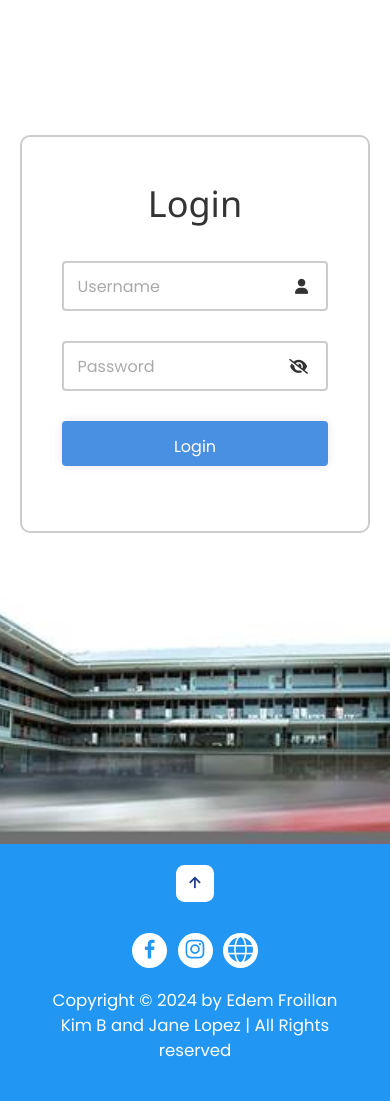
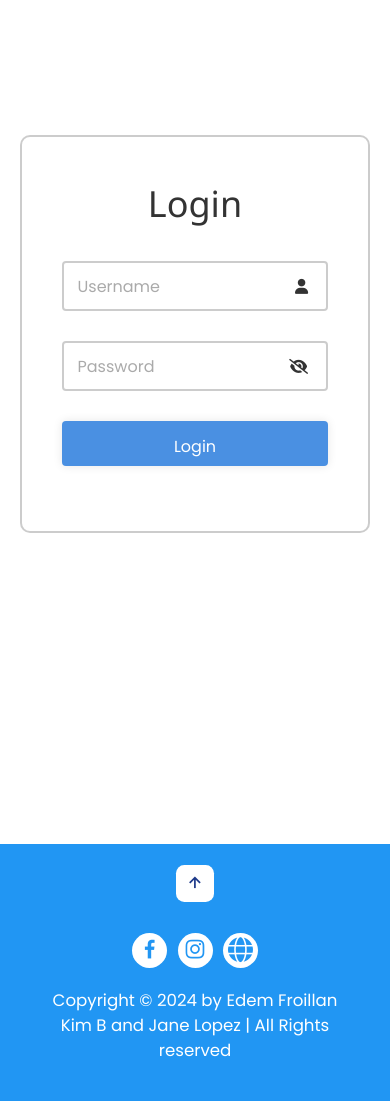
Before and after one commit to Froillan123/FinalProjectPython, a Flask app: page /login in a window 390 px wide. Run offline with Flask 3, Linux system fonts and the light colour scheme.

Commit message:
HELLO WORLD

```diff
--- a/static/css/style.css
+++ b/static/css/style.css
@@ -1254,6 +1254,7 @@ html::-webkit-scrollbar-thumb
     .login-container
     {
         align-items: self-start;
+        background: none;
     }
     #loginForm {
         width: 350px;
```
Also changed, not shown: static/images/Register/1001.png, studentinfo.db.
